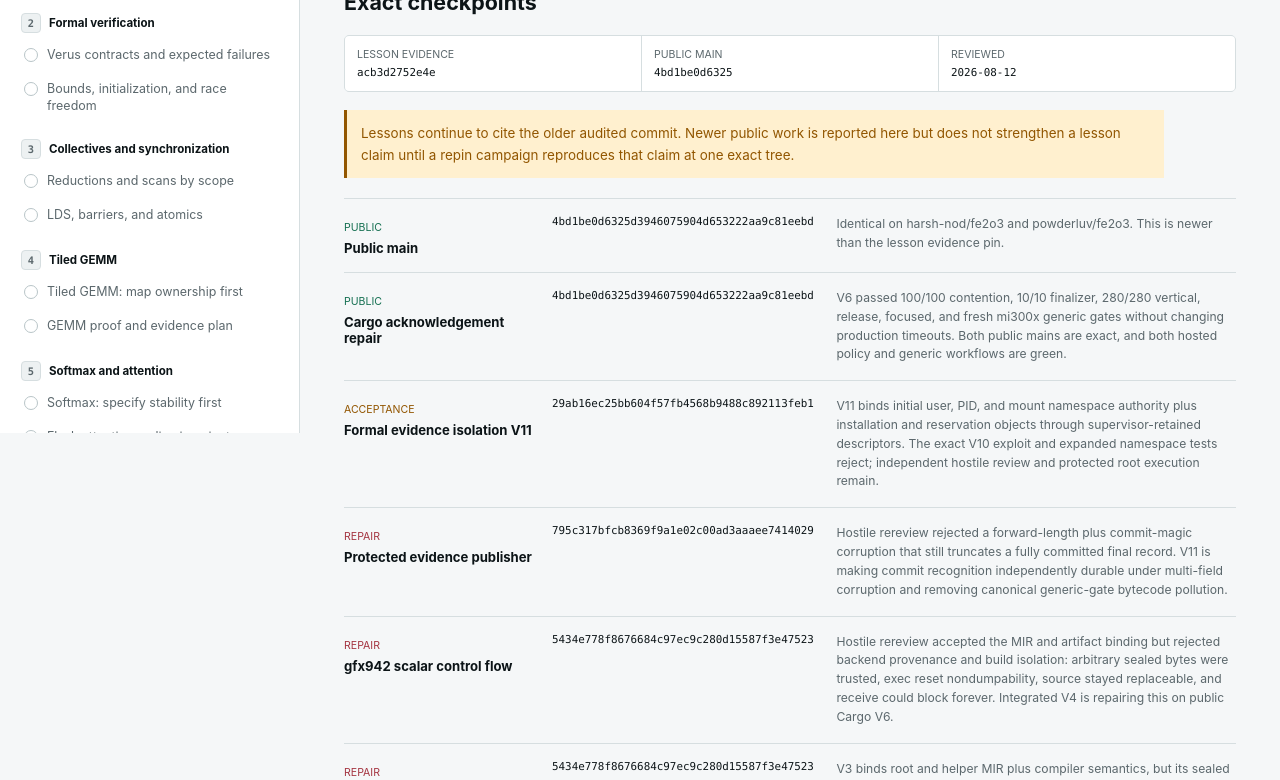
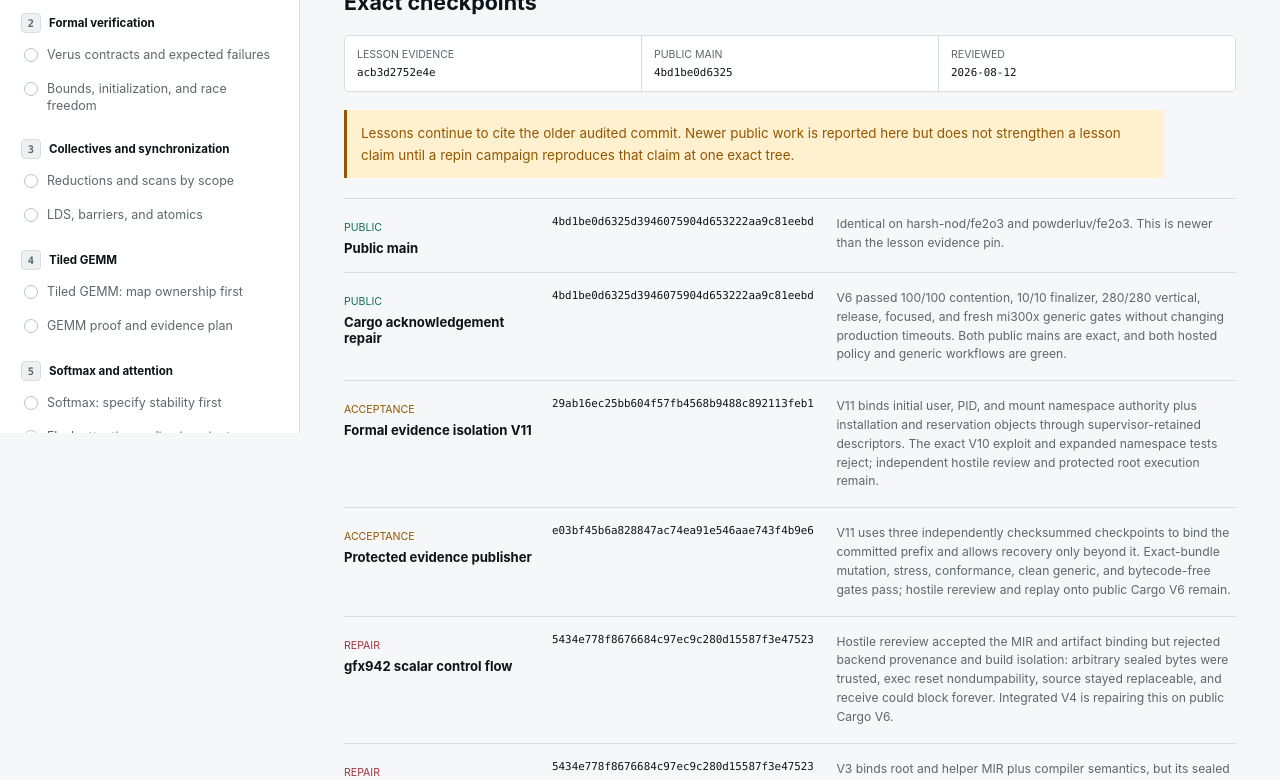
Before and after one commit to harsh-nod/fe2o3-kernels, a React (Vite) app: page /#/status in a window 1280 px wide. Shown: the part 367-1147 px from the top of the page. Built offline with nearby package versions, Linux system fonts and the light colour scheme.

Commit message:
Track publisher V11 acceptance candidate

```diff
--- a/src/content/progress.ts
+++ b/src/content/progress.ts
@@ -54,10 +54,10 @@ export const developmentCheckpoints: DevelopmentCheckpoint[] = [
   },
   {
     name: "Protected evidence publisher",
-    commit: "795c317bfcb8369f9a1e02c00ad3aaaee7414029",
-    state: "repair",
+    commit: "e03bf45b6a828847ac74ea91e546aae743f4b9e6",
+    state: "acceptance",
     detail:
-      "Hostile rereview rejected a forward-length plus commit-magic corruption that still truncates a fully committed final record. V11 is making commit recognition independently durable under multi-field corruption and removing canonical generic-gate bytecode pollution.",
+      "V11 uses three independently checksummed checkpoints to bind the committed prefix and allows recovery only beyond it. Exact-bundle mutation, stress, conformance, clean generic, and bytecode-free gates pass; hostile rereview and replay onto public Cargo V6 remain.",
   },
   {
     name: "gfx942 scalar control flow",
```
